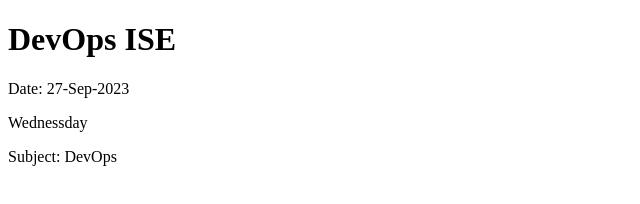
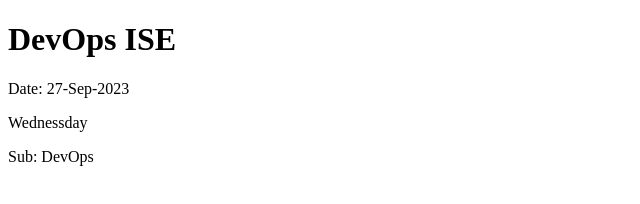
Before and after one commit to vivekgogi/DevOps-ISE, a plain HTML site: page index.html in a window 1280 px wide. Shown: the full height of the page, 0-640 px from the left. Drawn offline with Linux system fonts and the light colour scheme.

Commit message:
temp-commit

```diff
--- a/index.html
+++ b/index.html
@@ -12,7 +12,7 @@
     <p>Date: 27-Sep-2023</p>
     <p>Wednessday</p>
 
-    <p>Subject: DevOps</p>
+    <p>Sub: DevOps</p>
 </body>
 
 </html>
```
